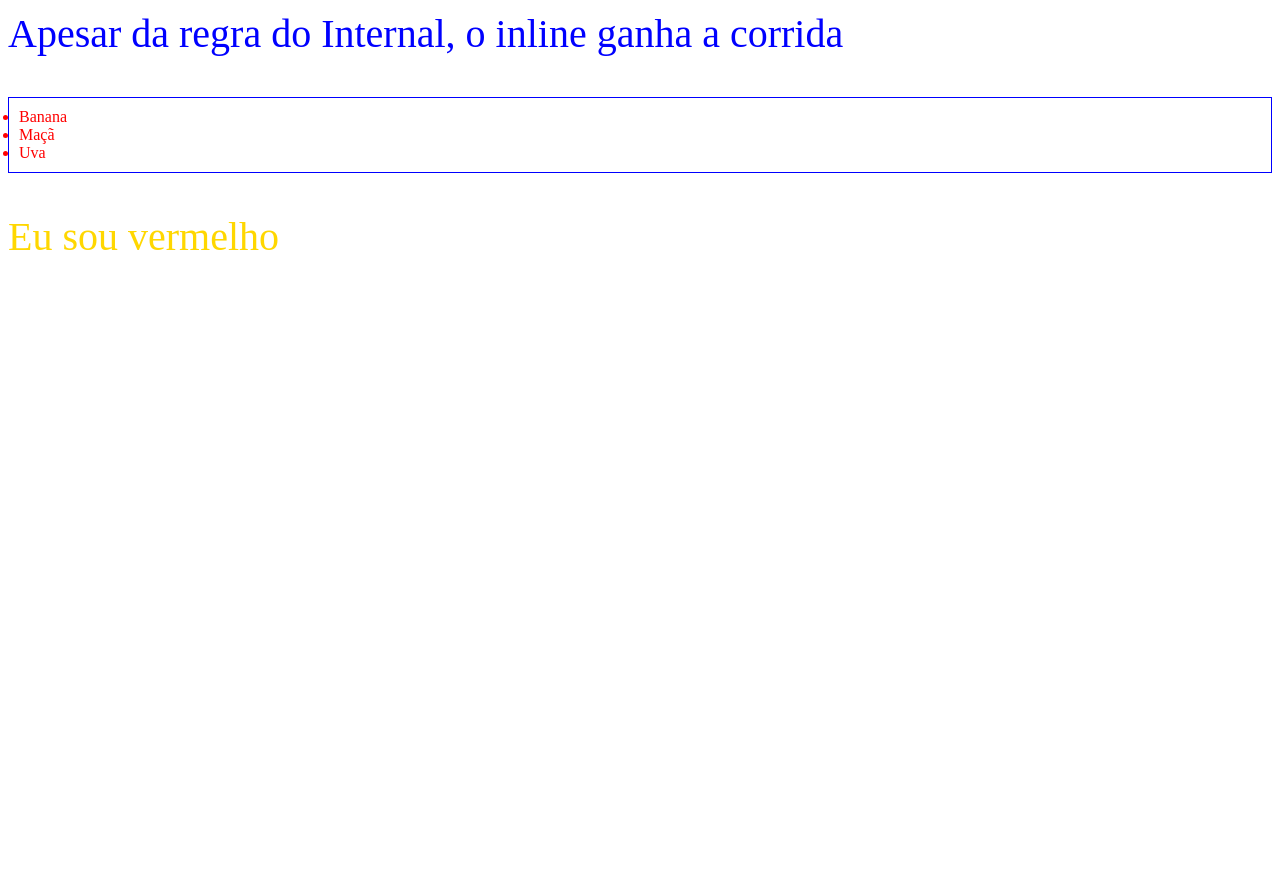
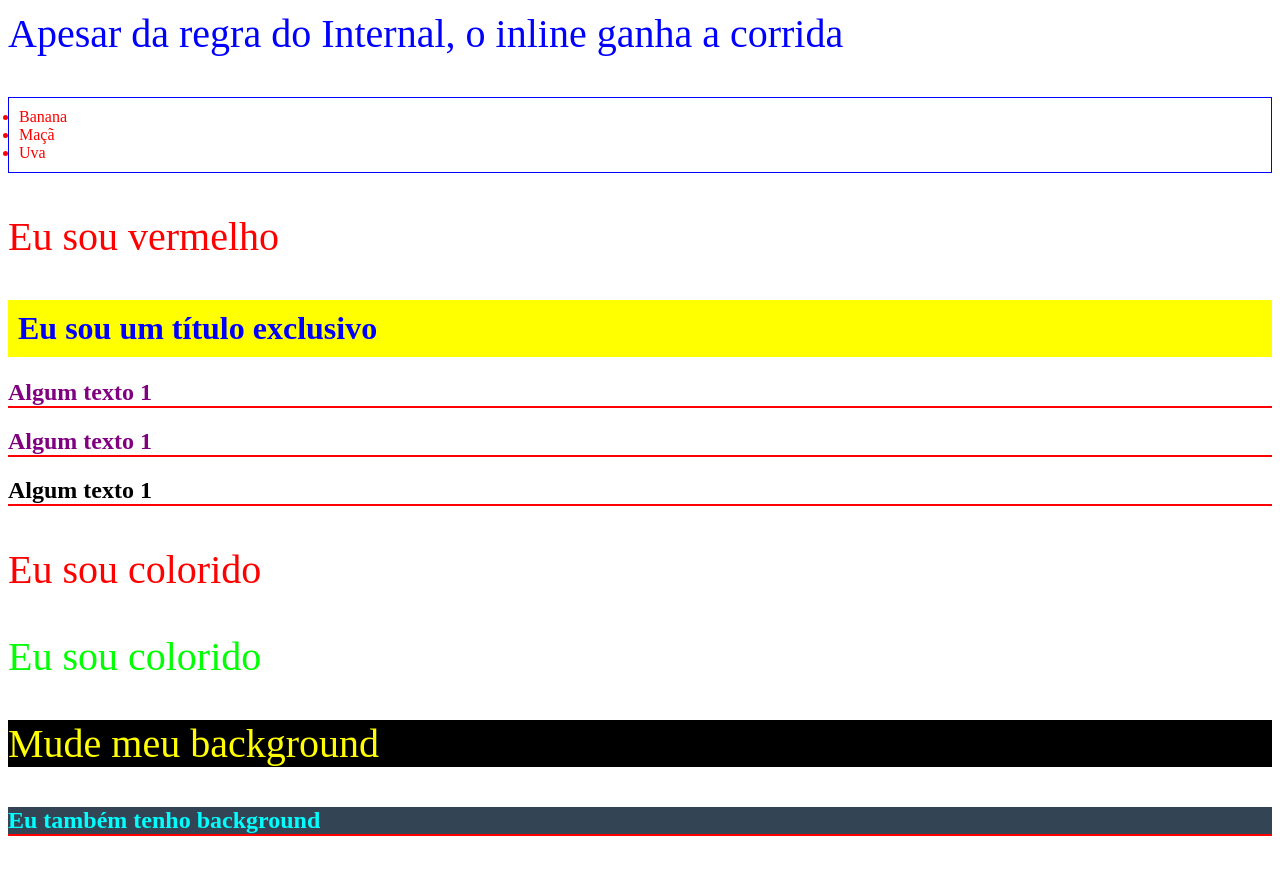
Before and after one commit to renangomesdev/estudos-frontend, a plain HTML site: page estudos-css/CSS_1/index.html in a window 1280 px wide. Shown: the part 513-1388 px from the top of the page. Before the commit the page ends 813 px from the top, so only its background shows below. Drawn offline with Linux system fonts and the light colour scheme.

Commit message:
Mais estudos

```diff
--- a/estudos-css/CSS_1/css/styles.css
+++ b/estudos-css/CSS_1/css/styles.css
@@ -12,3 +12,34 @@ p{
 .vermelho{
     color: red;
 }
+/* 9 - Id */
+#exclusive-title{
+    background-color: yellow;
+    color: blue;
+    padding: 10px;
+}
+
+h2{
+    border-bottom: 2px solid red;
+}
+
+.titulo{
+    color: purple;
+    font-size: 24px;
+}
+
+.rgb{
+    color: rgb(255, 0, 0);
+}
+
+.mixed-rgb{
+    color: rgb(0, 255, 0);
+}
+.bg{
+    background-color: #000;
+    color: yellow;
+}
+.bg-2{
+    background-color: #345;
+    color: cyan;
+}
--- a/estudos-css/CSS_1/index.html
+++ b/estudos-css/CSS_1/index.html
@@ -14,7 +14,7 @@
      </style>
 
      <!--4 - External CSS-->
-    <link rel="stylesheet" href="css/style.css">
+    <link rel="stylesheet" href="css/styles.css">
     <link rel="stylesheet" href="css/lists.css">
 </head>
 <body>
@@ -46,5 +46,22 @@
     <!-- Classes -->
     <p class="vermelho">Eu sou vermelho</p>
 
+
+    <!-- 9 -Id -->
+    <h1 id="exclusive-title">Eu sou um título exclusivo</h1>
+
+    <!-- 10 Multiplas regras-->
+     <h2 id="algum titulo" class="titulo"> Algum texto 1 </h2>
+     <h2 class="titulo"> Algum texto 1 </h2>
+     <h2> Algum texto 1 </h2>
+
+     <!-- rgb -->
+     <p class="rgb">Eu sou colorido</p>
+     <p class="mixed-rgb">Eu sou colorido</p>
+
+     <!-- Background Color -->
+     <p class="bg">Mude meu background</p>
+     <h2 class="bg-2">Eu também tenho background</h2>
+
 </body>
 </html>
```
